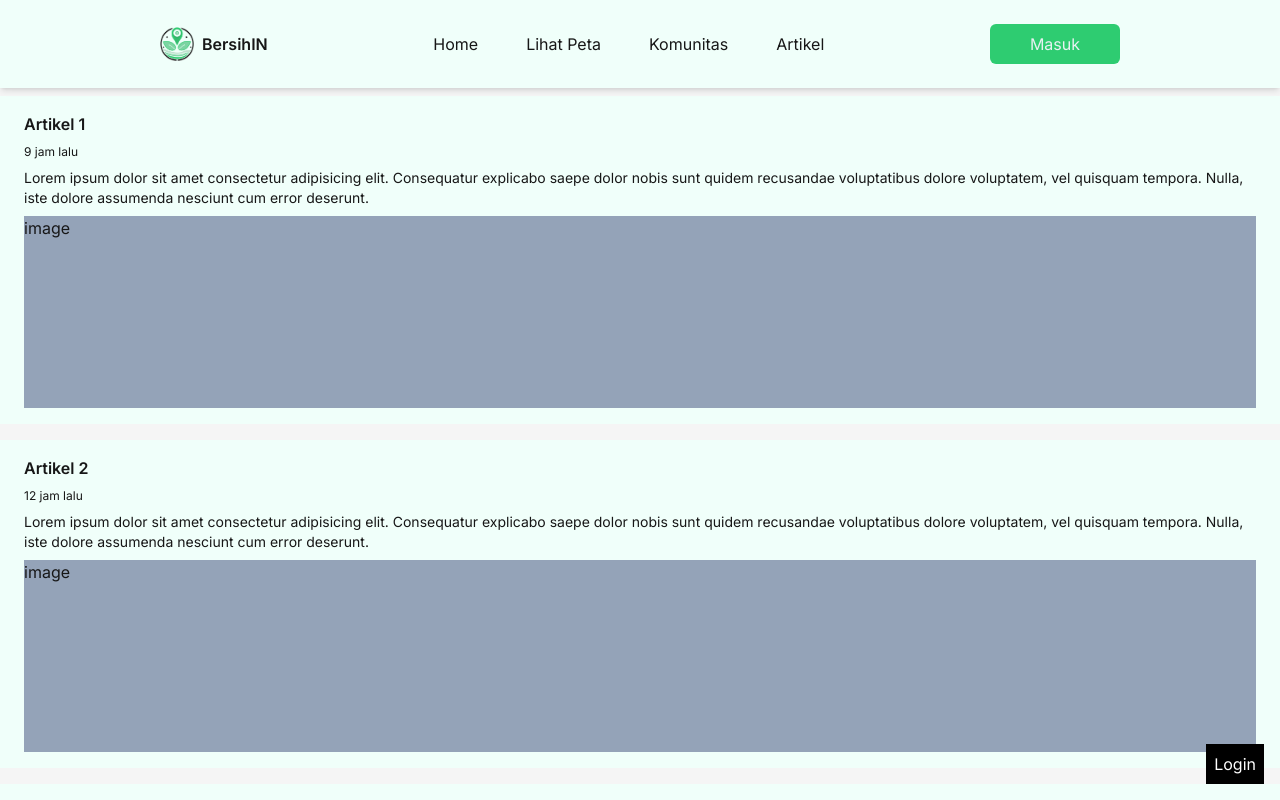
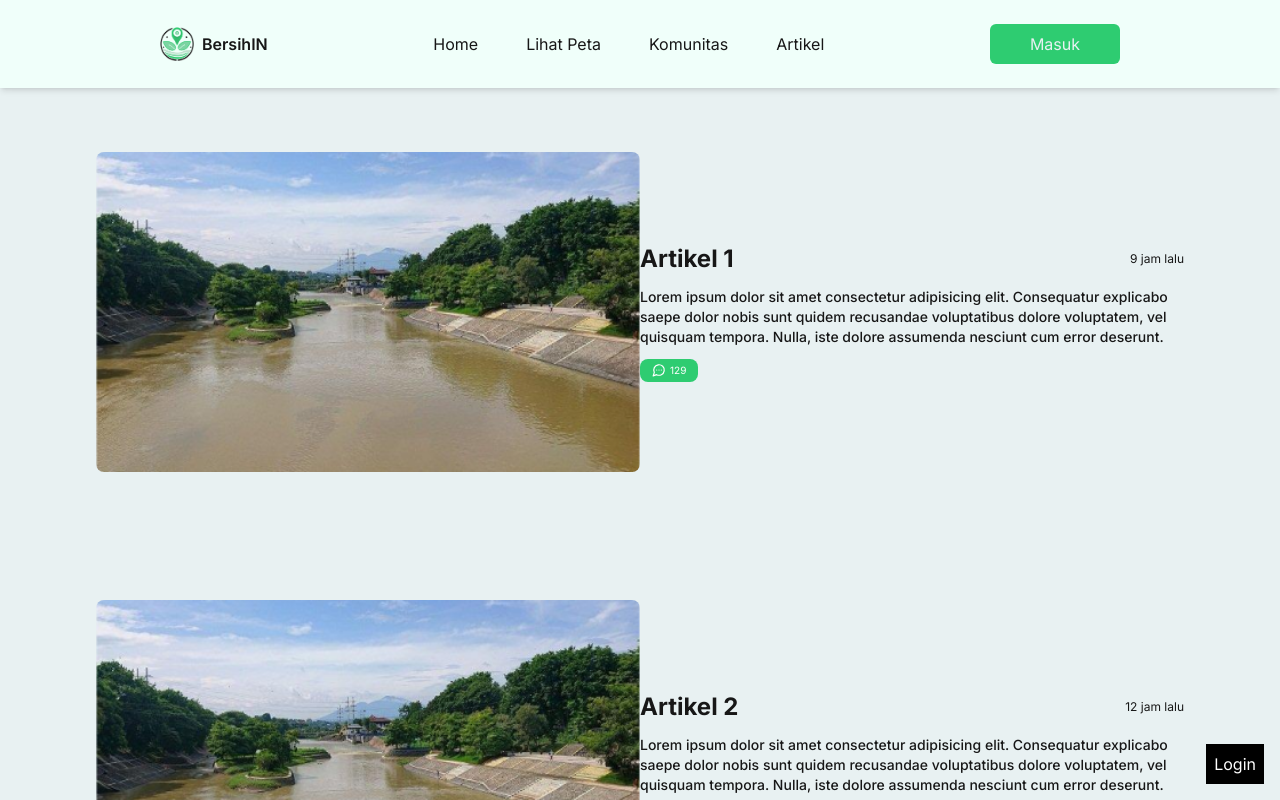
Before and after one commit to MDAlviano/BersihIN, a Next.js app: page /article in a window 1280 px wide. Shown: the top 800 px of the page. Built offline with nearby package versions, Linux system fonts and the light colour scheme.

Commit message:
rombak article card

```diff
--- a/src/components/ArticleCard.tsx
+++ b/src/components/ArticleCard.tsx
@@ -1,4 +1,7 @@
 import { Article } from "@/lib/types";
+import Image from "next/image";
+import exampleImg from "../../public/images/example-banjir-kanal.png";
+import { LuMessageCircleMore } from "react-icons/lu";
 
 interface ArticleCardProps {
   article: Article;
@@ -6,18 +9,25 @@ interface ArticleCardProps {
 
 export default function ArticleCard({ article }: ArticleCardProps) {
   return (
-    <div className="flex flex-col py-4 px-6 my-2 gap-2 bg-color8">
-      {/* Title */}
-      <h1 className="font-semibold line-clamp-2">{article.title}</h1>
-
-      {/* Posted */}
-      <h6 className="text-xs">{article.posted}</h6>
-
-      {/* Desc */}
-      <p className="line-clamp-3 text-sm">{article.description}</p>
-
-      {/* Image */}
-      <span className="w-full h-48 bg-slate-400">image</span>
+    <div className="w-full flex flex-col justify-center py-3 lg:py-16 px-8 lg:px-24 gap-5 lg:gap-11 bg-color5">
+      <div id="article-post" className="flex flex-col-reverse lg:grid lg:grid-cols-2 my-4 lg:my-0">
+        {/* image */}
+        <Image src={exampleImg} alt="leadership" className="my-3 lg:my-0 rounded-lg w-full h-fit lg:w-[570px] lg:h-[320px]" />
+        {/* content */}
+        <div className="flex flex-col gap-2 lg:gap-3 self-center">
+          {/* title & posted */}
+          <div className="flex flex-row justify-between">
+            <h4 className="text-lg lg:text-2xl font-bold">{article.title}</h4>
+            <p className="text-xs self-center">{article.posted}</p>
+          </div>
+          {/* description */}
+          <p className="text-xs lg:text-sm font-medium self-center">{article.description}</p>
+          <div className="hidden w-fit lg:flex flex-row gap-1 px-3 py-1 bg-color1 hover:bg-green-500 rounded-lg text-white text-[10px] cursor-pointer">
+            <LuMessageCircleMore size={14} />
+            <h6 className="self-center">{article.commentsCount}</h6>
+          </div>
+        </div>
+      </div>
     </div>
   );
 }
```
